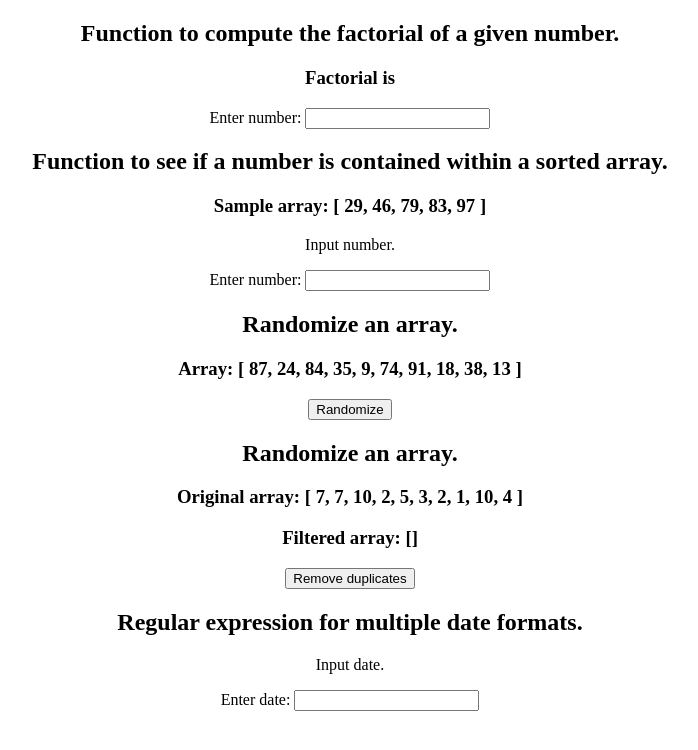
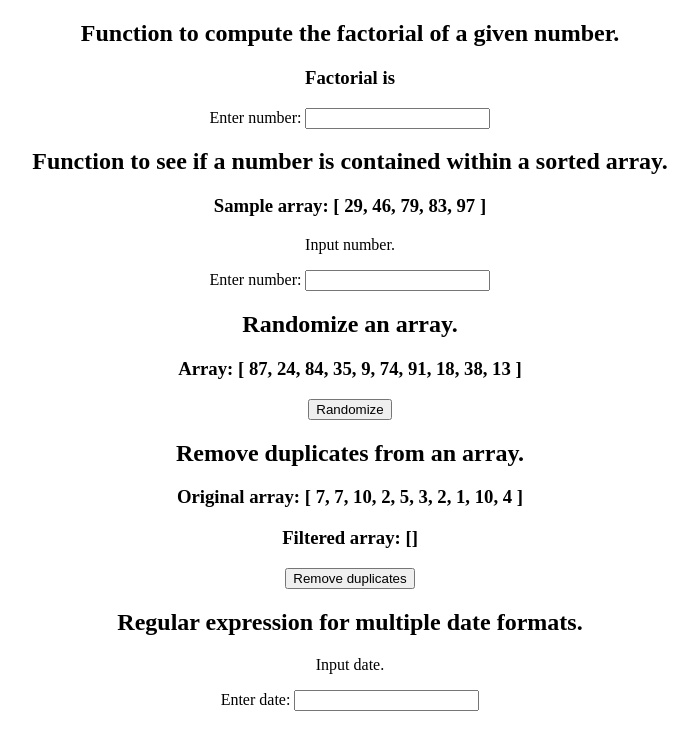
Before and after one commit to bryanaritcheta/hireplicity, a React (Create React App) app in the folder technicalpartone/: page / in a window 1280 px wide. Shown: the top 750 px of the page, without its empty margins (290-988 px from the left). Built offline with nearby package versions, Linux system fonts and the light colour scheme.

Commit message:
Update RemoveDuplicates.js

```diff
--- a/technicalpartone/src/components/RemoveDuplicates.js
+++ b/technicalpartone/src/components/RemoveDuplicates.js
@@ -28,7 +28,7 @@ function RemoveDuplicates() {
 
     return (
         <div id="section-remove-duplicate">
-            <h2>Randomize an array.</h2>
+            <h2>Remove duplicates from an array.</h2>
             <div className="original-array">
                 <h3>Original array: [
                     {samplearray.map((n) => (
```
